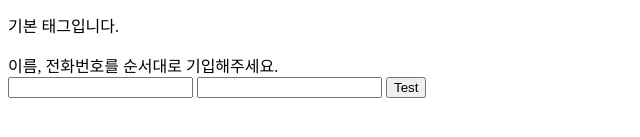
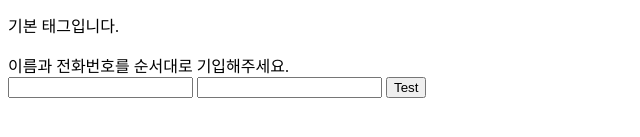
Before and after one commit to Manggo-bit/2025_sarang, a plain HTML site: page day01/ex01.html in a window 1280 px wide. Shown: the part 195-332 px from the top of the page, 0-640 px from the left. Drawn offline with Linux system fonts and the light colour scheme.

Commit message:
처음 예제 주기(day01, 출력과 버튼,id연습)

```diff
--- a/day01/ex01.html
+++ b/day01/ex01.html
@@ -14,7 +14,7 @@
 
     <div> 기본 태그입니다. </div>
     <P></P>
-    <div>이름, 전화번호를 순서대로 기입해주세요.</div>
+    <div>이름과 전화번호를 순서대로 기입해주세요.</div>
 
     <input id="input-test1" />
     <input id="input-test2">
```
